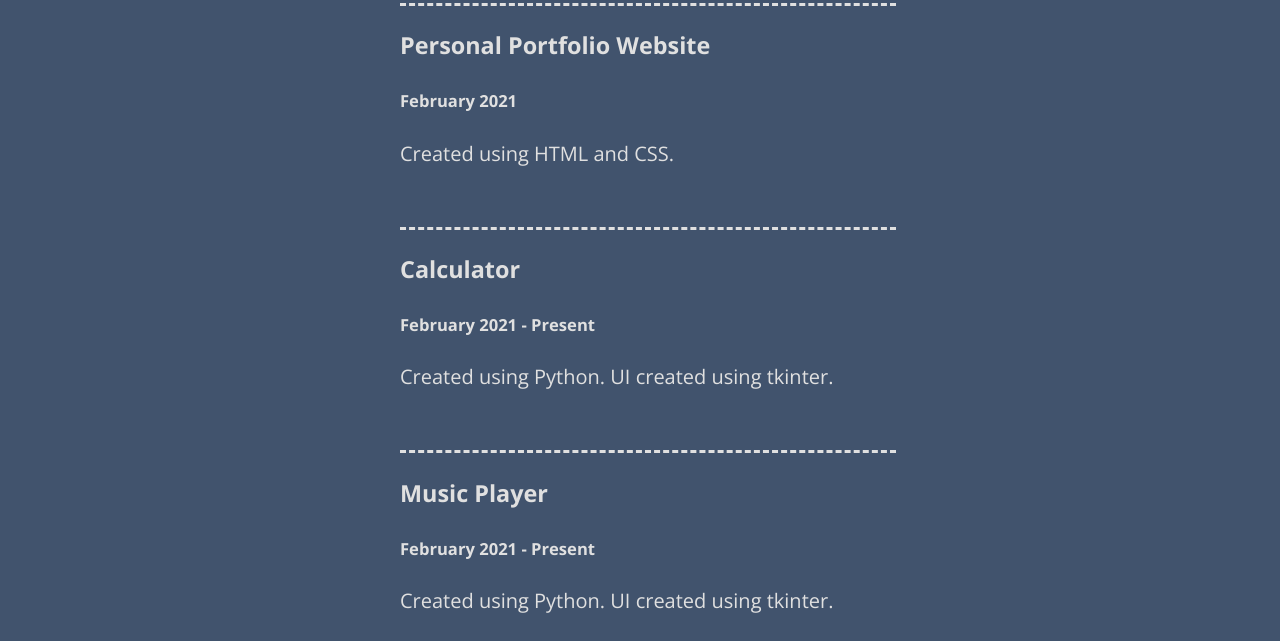
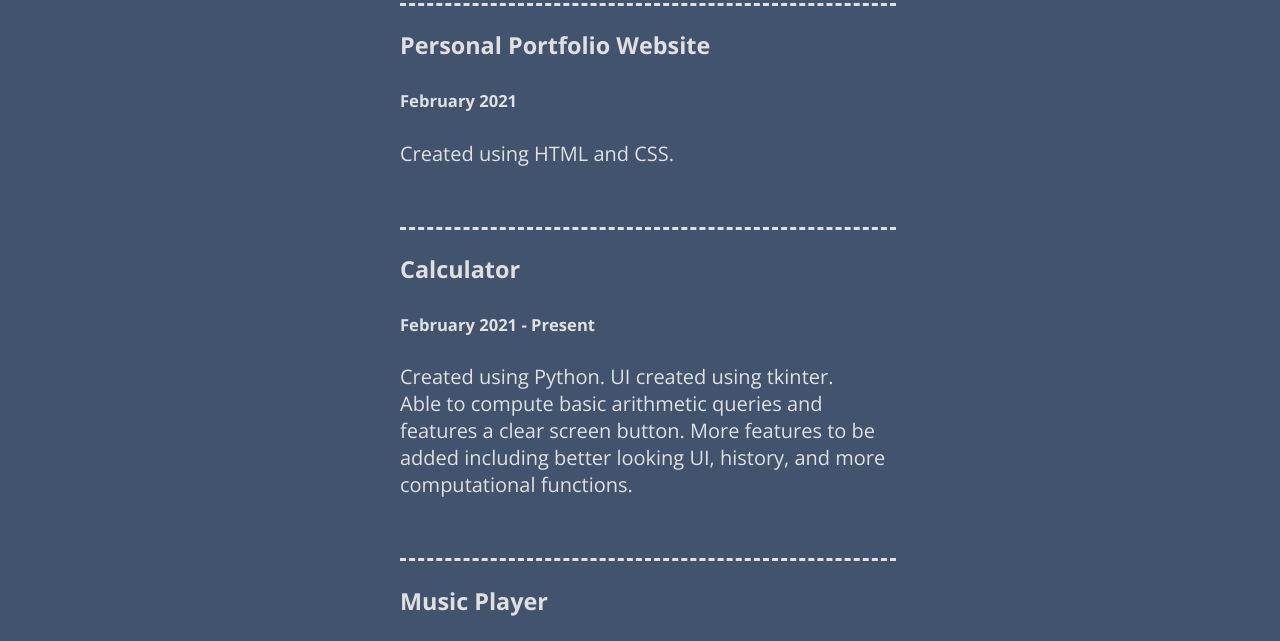
Before and after one commit to schau623/schau623.github.io, a plain HTML site: page projects.html in a window 1280 px wide. Shown: the part 159-800 px from the top of the page. Drawn offline with nearby package versions, Linux system fonts and the light colour scheme.

Commit message:
Added descriptions

```diff
--- a/projects.html
+++ b/projects.html
@@ -42,6 +42,9 @@
 					February 2021 - Present
 				</h5>
 				Created using Python. UI created using tkinter.
+				<br>
+				Able to compute basic arithmetic queries and features a clear screen button.
+				More features to be added including better looking UI, history, and more computational functions.
 			</li>
 
 			<li>
```
